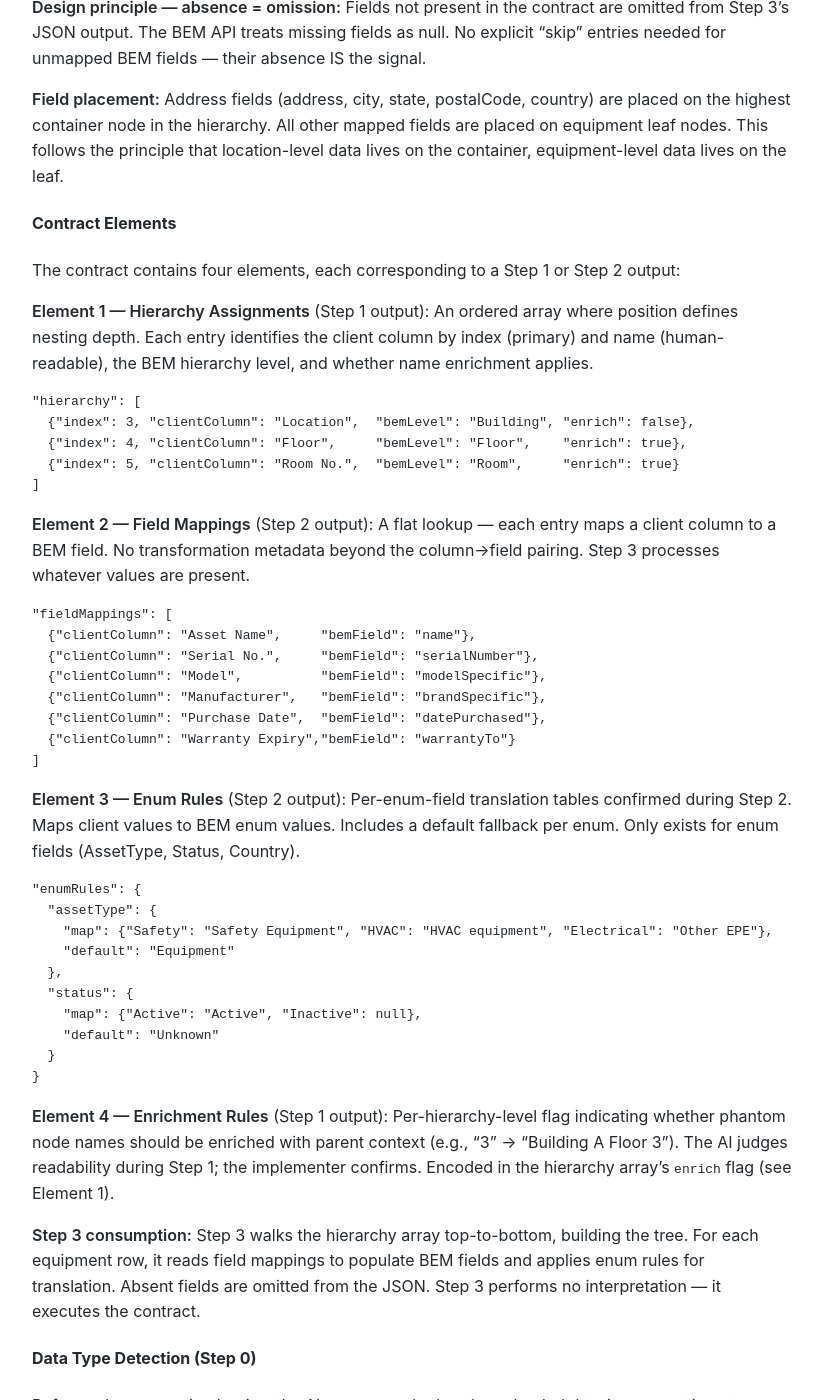
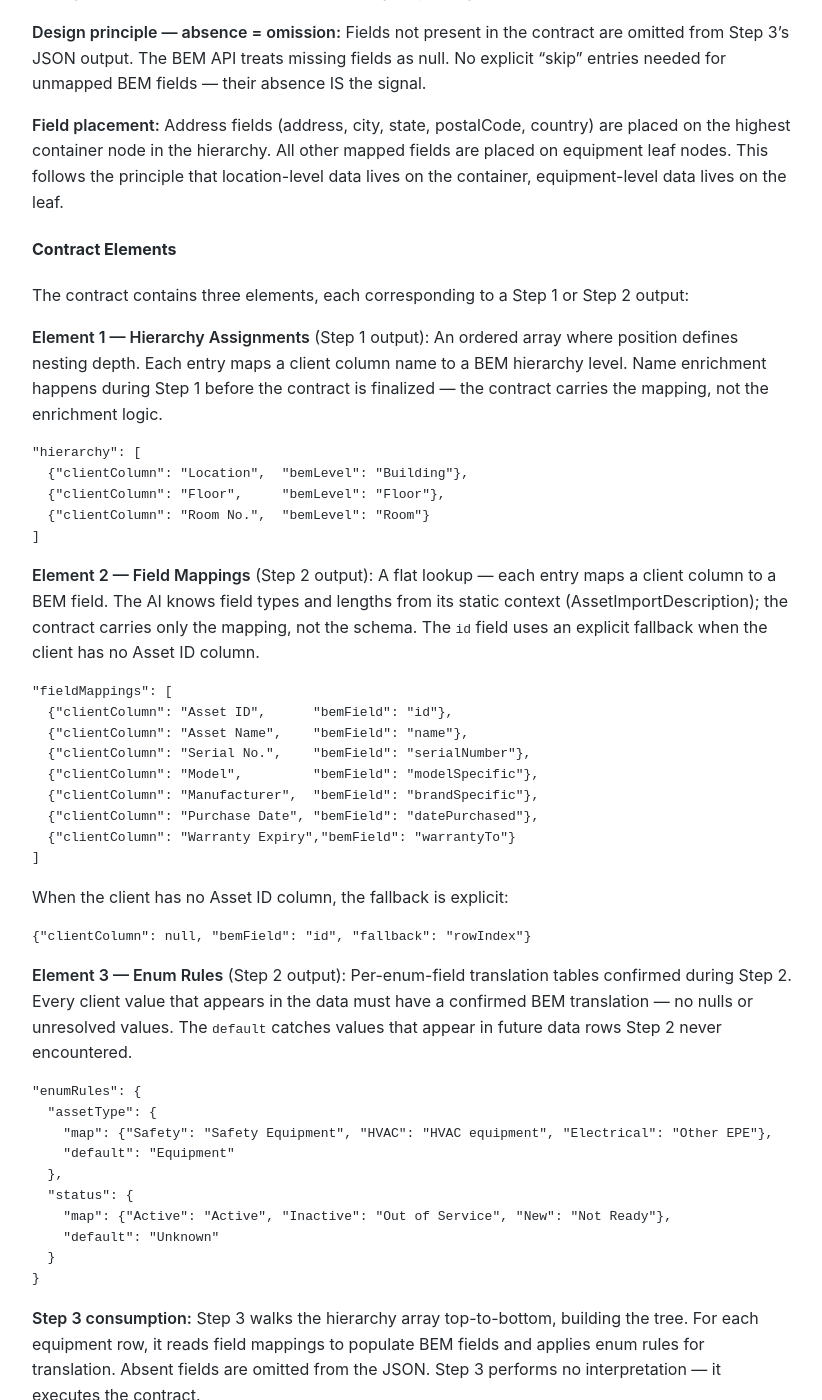
Before and after one commit to MariusWilsch/public-wilsch-ai-pages, a Jekyll site: the page built from project/archibus-fm-assistant/step-1-2-setup-phase-design.md, in a window 1280 px wide and 1400 px high, scrolled down 7926 px. Shown: the whole window, without its empty margins (228-1050 px from the left). Built offline with Jekyll 4.4.1, drawn with Linux system fonts in a browser that asks for light colours; our own code applies the rules of GitHub Pages for plain Markdown files; some of the changed text lies outside the part shown.

Commit message:
Sync from hippocampus 2026-02-27

````diff
--- a/project/archibus-fm-assistant/step-1-2-setup-phase-design.md
+++ b/project/archibus-fm-assistant/step-1-2-setup-phase-design.md
@@ -189,7 +189,7 @@ Every client column falls into one of six categories. The category determines ho
 
 | Category | Contract Records | Step 2 Behavior |
 |----------|-----------------|-----------------|
-| **Hierarchy assignment** | index, clientColumn, bemLevel, enrich flag | Handled in Step 1 (Part 1) |
+| **Hierarchy assignment** | clientColumn, bemLevel | Handled in Step 1 (Part 1) |
 | **Direct passthrough** | clientColumn → bemField | Batch confirm — AI is confident |
 | **Passthrough with fallback** | clientColumn → bemField + auto-fallback | Auto-resolved — no implementer flag |
 | **Enum mapping** | clientColumn → bemField + value translation table | Batch confirm (column) + 1x1 (unmatched values) |
@@ -214,7 +214,7 @@ For enum fields (AssetType, Status, Country), column-level matching is insuffici
 4. Implementer confirms or picks from suggestions for each unmatched value
 5. The confirmed translation table enters the mapping contract
 
-Enum resolution can be partial — some values match cleanly while others need implementer input. The contract carries both resolved and pending translations. A default fallback exists per enum (e.g., "Equipment" for unknown AssetType values).
+The contract's enum map must be complete — every client value that appears in the data has a confirmed BEM translation. No unresolved values pass through to Step 3. A default fallback exists per enum (e.g., "Equipment" for unknown AssetType values) to catch values that appear in future data rows Step 2 never encountered.
 
 **Undefined:** Handling of unmappable columns — AI flags neutrally with options (overflow to statusDetail, exclude), implementer decides. BEM's full asset table has `condition` (nvarchar 50) and `classification_for_maintenance` (nvarchar 128) that could solve common unmappable cases if added to the import API. See [Meeting Agenda: Mapping Contract & Enum Resolution](https://mariuswilsch.github.io/public-wilsch-ai-pages/project/archibus-fm-assistant/rein-meeting-agenda-step1-2-hierarchy-interpretation).
 
@@ -236,35 +236,42 @@ The combined output of Step 1 and Step 2 is the **mapping contract** — the art
 
 #### Contract Elements
 
-The contract contains four elements, each corresponding to a Step 1 or Step 2 output:
+The contract contains three elements, each corresponding to a Step 1 or Step 2 output:
 
 **Element 1 — Hierarchy Assignments** (Step 1 output):
-An ordered array where position defines nesting depth. Each entry identifies the client column by index (primary) and name (human-readable), the BEM hierarchy level, and whether name enrichment applies.
+An ordered array where position defines nesting depth. Each entry maps a client column name to a BEM hierarchy level. Name enrichment happens during Step 1 before the contract is finalized — the contract carries the mapping, not the enrichment logic.
 
 ```json
 "hierarchy": [
-  {"index": 3, "clientColumn": "Location",  "bemLevel": "Building", "enrich": false},
-  {"index": 4, "clientColumn": "Floor",     "bemLevel": "Floor",    "enrich": true},
-  {"index": 5, "clientColumn": "Room No.",  "bemLevel": "Room",     "enrich": true}
+  {"clientColumn": "Location",  "bemLevel": "Building"},
+  {"clientColumn": "Floor",     "bemLevel": "Floor"},
+  {"clientColumn": "Room No.",  "bemLevel": "Room"}
 ]
 ```
 
 **Element 2 — Field Mappings** (Step 2 output):
-A flat lookup — each entry maps a client column to a BEM field. No transformation metadata beyond the column→field pairing. Step 3 processes whatever values are present.
+A flat lookup — each entry maps a client column to a BEM field. The AI knows field types and lengths from its static context (AssetImportDescription); the contract carries only the mapping, not the schema. The `id` field uses an explicit fallback when the client has no Asset ID column.
 
 ```json
 "fieldMappings": [
-  {"clientColumn": "Asset Name",     "bemField": "name"},
-  {"clientColumn": "Serial No.",     "bemField": "serialNumber"},
-  {"clientColumn": "Model",          "bemField": "modelSpecific"},
-  {"clientColumn": "Manufacturer",   "bemField": "brandSpecific"},
-  {"clientColumn": "Purchase Date",  "bemField": "datePurchased"},
+  {"clientColumn": "Asset ID",      "bemField": "id"},
+  {"clientColumn": "Asset Name",    "bemField": "name"},
+  {"clientColumn": "Serial No.",    "bemField": "serialNumber"},
+  {"clientColumn": "Model",         "bemField": "modelSpecific"},
+  {"clientColumn": "Manufacturer",  "bemField": "brandSpecific"},
+  {"clientColumn": "Purchase Date", "bemField": "datePurchased"},
   {"clientColumn": "Warranty Expiry","bemField": "warrantyTo"}
 ]
 ```
 
+When the client has no Asset ID column, the fallback is explicit:
+
+```json
+{"clientColumn": null, "bemField": "id", "fallback": "rowIndex"}
+```
+
 **Element 3 — Enum Rules** (Step 2 output):
-Per-enum-field translation tables confirmed during Step 2. Maps client values to BEM enum values. Includes a default fallback per enum. Only exists for enum fields (AssetType, Status, Country).
+Per-enum-field translation tables confirmed during Step 2. Every client value that appears in the data must have a confirmed BEM translation — no nulls or unresolved values. The `default` catches values that appear in future data rows Step 2 never encountered.
 
 ```json
 "enumRules": {
@@ -273,16 +280,21 @@ Per-enum-field translation tables confirmed during Step 2. Maps client values to
     "default": "Equipment"
   },
   "status": {
-    "map": {"Active": "Active", "Inactive": null},
+    "map": {"Active": "Active", "Inactive": "Out of Service", "New": "Not Ready"},
     "default": "Unknown"
   }
 }
 ```
 
-**Element 4 — Enrichment Rules** (Step 1 output):
-Per-hierarchy-level flag indicating whether phantom node names should be enriched with parent context (e.g., "3" → "Building A Floor 3"). The AI judges readability during Step 1; the implementer confirms. Encoded in the hierarchy array's `enrich` flag (see Element 1).
+**Step 3 consumption:** Step 3 walks the hierarchy array top-to-bottom, building the tree. For each equipment row, it reads field mappings to populate BEM fields and applies enum rules for translation. Absent fields are omitted from the JSON. Step 3 performs no interpretation — it executes the contract.
 
-**Step 3 consumption:** Step 3 walks the hierarchy array top-to-bottom, building the tree. For each equipment row, it reads field mappings to populate BEM fields and applies enum rules for translation. Absent fields are omitted from the JSON. Step 3 performs no interpretation — it executes the contract.
+#### Contract Design Principles
+
+**Transformation spec, not mutation.** The contract is a set of transformation rules applied over the immutable source Excel. The original data is never modified. With all three artifacts preserved (source Excel + contract + output JSON), every transformation is traceable and diffable.
+
+**AI/CLI boundary.** The contract separates the intelligent layer (Steps 1+2: semantic inference, interactive confirmation) from the programmatic layer (Step 3: tree building, API calls). The AI produces the contract; the CLI/MCP consumes it mechanically.
+
+**Backpressure updates the contract.** When the BEM API rejects an enum value, the AI corrects the contract's enum rules — not just the individual JSON node. This fixes the root cause: all rows with that value get the corrected translation, including buildings not yet processed. Data-specific errors (e.g., name too long) are fixed per-node.
 
 #### Data Type Detection (Step 0)
 
@@ -290,7 +302,6 @@ Before column mapping begins, the AI assesses whether the uploaded data is an as
 
 The mapping contract is entity-specific — designed for the Assets import pipeline. Other BEM entities (employees, departments, PM procedures) would follow the same pattern with entity-specific field targets.
 
-**Undefined:** Exact JSON schema (field names, nesting structure) is an implementation detail to be validated empirically during Step 3 development. The four-element structure and consumption pattern are defined; the wire format is not. See [Meeting Agenda: Mapping Contract & Enum Resolution](https://mariuswilsch.github.io/public-wilsch-ai-pages/project/archibus-fm-assistant/rein-meeting-agenda-step1-2-hierarchy-interpretation).
 
 ---
 
@@ -304,8 +315,8 @@ The AI draws from three context layers during the setup phase:
 
 | Layer | What | When Loaded |
 |-------|------|-------------|
-| **Static** | BEM schema knowledge: 35 import fields, 9 hierarchy levels, enum reference tables (AssetType, Status, Country), field descriptions from AssetImportDescription | Pre-loaded before any client interaction |
-| **Dynamic** | The mapping contract — hierarchy assignments, field mappings, enum rules, enrichment rules. Built progressively through Steps 1+2 confirmations | Accumulated during the interactive phase |
+| **Static** | Four BEM reference artifacts baked into the AI agent: (1) [AssetImportDescription](https://docs.google.com/spreadsheets/d/12xs98WKdpTLHz8U6mccOXo5clFwCqvOviuEch_VNMTw/edit) — 37 import fields with data types, lengths, descriptions; (2) [asset_types.xlsx](https://docs.google.com/spreadsheets/d/1Wc1BL18e5Vaxx7bAzsvxAeWojfvxRrWd/edit) — AssetType enum; (3) [asset-status-enum.csv](https://github.com/MariusWilsch/ARCHIBUS__archibus-poc/blob/staging/.claude/tracking/issue-373/asset-status-enum.csv) — Status enum; (4) Countries table (249 entries). Google Sheets are working copies — authoritative versions live on Bruce Partners SharePoint. | Pre-loaded before any client interaction |
+| **Dynamic** | The mapping contract — hierarchy assignments, field mappings, enum rules. Built progressively through Steps 1+2 confirmations | Accumulated during the interactive phase |
 | **Runtime** | API backpressure — validation errors, enum lists returned on rejection, correction signals | Generated during Step 3 autonomous processing |
 
 The static layer is the AI's prior knowledge. The dynamic layer is the output of the interaction flow described below. The runtime layer is Step 3's feedback mechanism (see [Step 3 Design](https://mariuswilsch.github.io/public-wilsch-ai-pages/project/archibus-fm-assistant/chain-1b-step3-design)). The exact encoding of each layer is an implementation detail — the design-level decision is the three-layer separation and progressive accumulation.
@@ -318,7 +329,7 @@ Three principles govern the interaction flow across all steps:
 
 **2. Announce and ask for foundational decisions, announce and advance for low-stakes.** Data type detection (Step 0) is low-stakes for supported types — the AI announces and advances. Hierarchy confirmation (Step 1) is foundational — it determines the entire tree structure. The AI always asks. The weight of the confirmation gate matches the weight of the decision.
 
-**3. Progressive trust.** First import = full explicit gates at every step. As the implementer and AI build mutual understanding, gates can condense. The AI sets expectations upfront so the implementer knows the journey. Three opening modes exist for the initial response (roadmap-first, show-first, result-first) — to be tested empirically with implementers.
+**3. Progressive trust.** First import = full explicit gates at every step. As the implementer and AI build mutual understanding, gates can condense. The AI sets expectations upfront so the implementer knows the journey. v1 uses **roadmap-first** as the opening mode: "I'll analyze your file in 3 steps..." before showing results. Two alternative modes exist for future empirical testing: **show-first** (jump to first result, no preamble) and **result-first** (entire analysis at once, closest to Miguel's "boom" demo feedback).
 
 See [Anthropic Skill Best Practices — Progressive Disclosure](https://platform.claude.com/docs/en/agents-and-tools/agent-skills/best-practices) for the underlying pattern: AI recommends one option with an escape hatch, not a menu of choices.
 
@@ -442,7 +453,7 @@ Default recommendation with escape hatch.
 
 Last gate before autonomous processing. In-chat summary is the default review artifact.
 
-**Undefined:** The human-readable version of the mapping contract — what the implementer sees as their "decision receipt" at this handoff point. Two faces, one artifact: human-readable (implementer's review) and machine-readable (Step 3's input). The rendering of the human-readable face needs design. See next extraction pass scope.
+The summary above is the default handoff artifact. A detailed "decision receipt" is available on demand — a chat-native expandable view showing every mapping row, every enum translation, and every exclusion with reason. Two faces, one artifact: the summary (quick scan) and the receipt (full audit). The receipt is in-chat, not Excel — it aggregates heterogeneous decision types (hierarchy, mappings, enums, exclusions) that don't fit a single spreadsheet format. Test empirically whether implementers use the receipt or just confirm the summary.
 
 **Message 8 — Step 3 (autonomous processing):**
 
````
Also changed, not shown: other parts of project/archibus-fm-assistant/step-1-2-setup-phase-design.md (+1 -0 lines).
